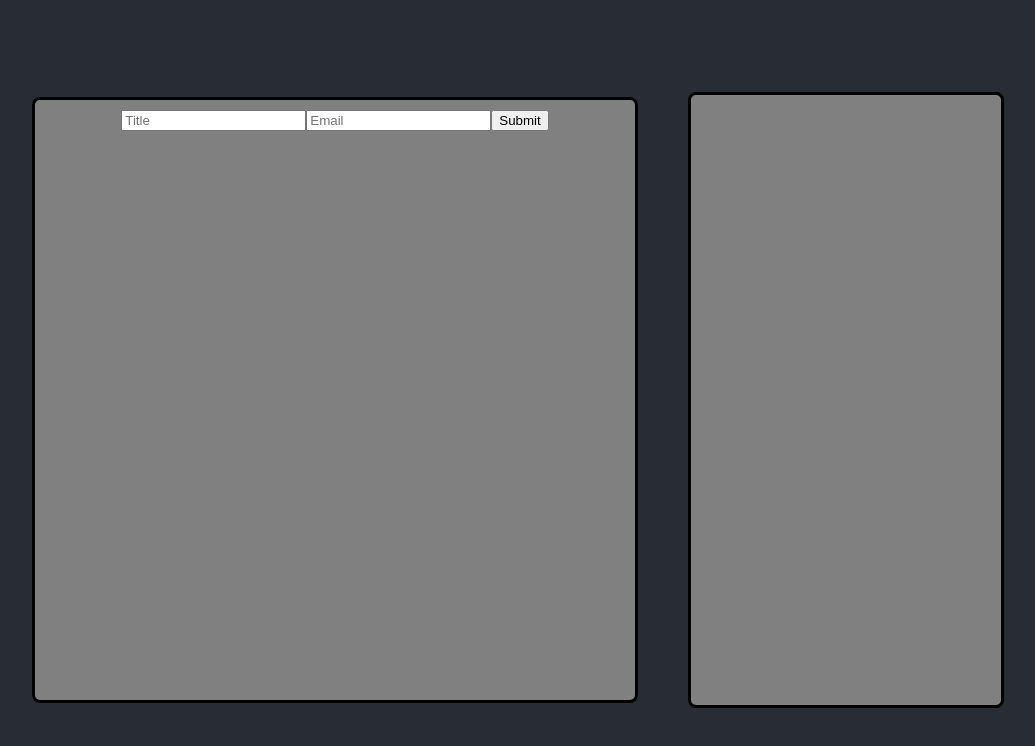
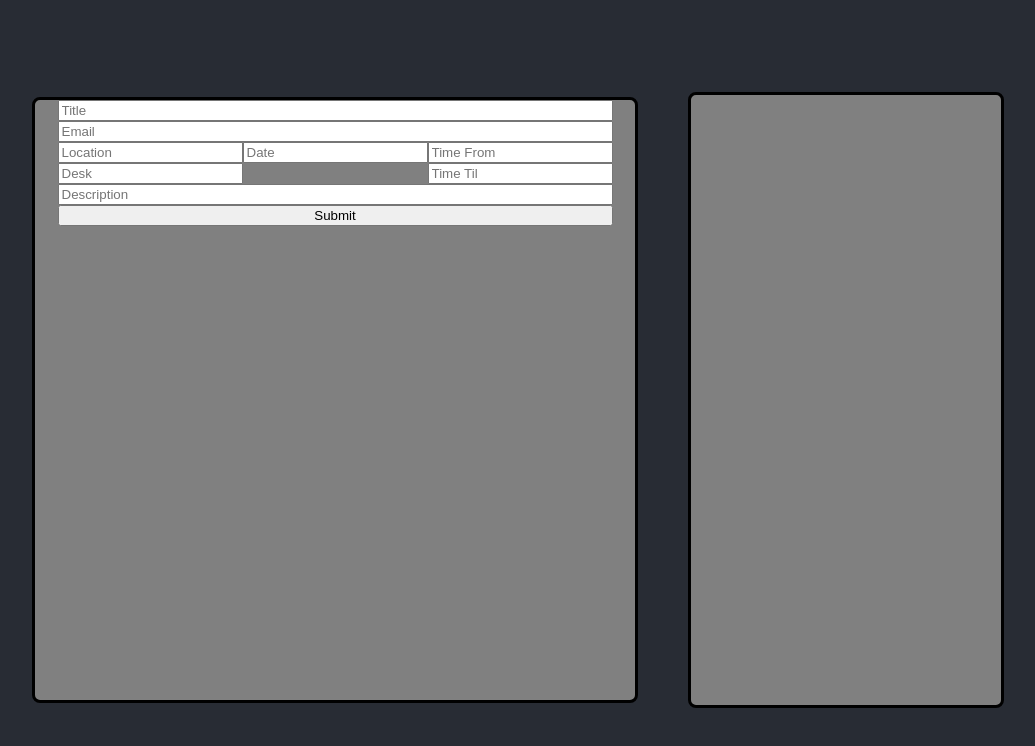
Before and after one commit to LouisNokes/desk-booking-system, a React (Create React App) app: page / in a window 1280 px wide. Shown: the top 746 px of the page, without its empty margins (122-1157 px from the left). Built offline with nearby package versions, Linux system fonts and the light colour scheme.

Commit message:
Updated
Updated the placeholders.
Just need to put them in positions.
We also need to rationalise CSS files
and not use camel case on names of files as this could lead to errors

```diff
--- a/src/App.css
+++ b/src/App.css
@@ -9,12 +9,21 @@
 }
 
 .Main-comp {
+  display: flex;
+  justify-content: center;
+  align-items: flex-start;
+  min-height: 100ph;
   width: 600px;
   height: 600px;
   border-radius: 8px;
   background-color: grey;
   border-style: solid;
   border-color: black;
+}
+
+.form-element {
+  display: flex;
+  flex-direction: column;
 }
 
 .Second-comp {
@@ -43,7 +52,6 @@
   justify-content: center;
   font-size: calc(10px + 2vmin);
   color: white;
-
 }
 
 .App-link {
--- a/src/components/deskBooking.tsx
+++ b/src/components/deskBooking.tsx
@@ -1,16 +1,36 @@
-import React, { FC } from 'react';
-import '../App.css';
+import React, { FC } from "react";
+import "../App.css";
 
-interface bookingProps {
+interface bookingProps {}
 
-}
+//
+export const BookingDesk: FC<bookingProps> = () => {
+  return (
+    <div className="Main-comp" onSubmit={() => console.log("submit")}>
+      <form className="form-element">
+        <div style={{ display: "flex", color: "red", flexDirection: "column" }}>
+          <input placeholder="Title" />
+          <input placeholder="Email" />
+        </div>
 
-export const BookingDesk: FC<bookingProps> = () => {
-    return (
-        <div className='Main-comp'>
-            <input placeholder='Title'></input>
-            <input placeholder='Email'></input>
-            <button>Submit</button>
+        <div style={{ display: "flex", flexDirection: "row" }}>
+          <div style={{ display: "flex", flexDirection: "column" }}>
+            <input placeholder="Location" />
+            <input placeholder="Desk" />
+          </div>
+
+          <div style={{ display: "flex", flexDirection: "column" }}>
+            <input placeholder="Date" />
+          </div>
+
+          <div style={{ display: "flex", flexDirection: "column" }}>
+            <input placeholder="Time From" />
+            <input placeholder="Time Til" />
+          </div>
         </div>
-    );
+        <input placeholder="Description" />
+        <button type="submit">Submit</button>
+      </form>
+    </div>
+  );
 };
```
